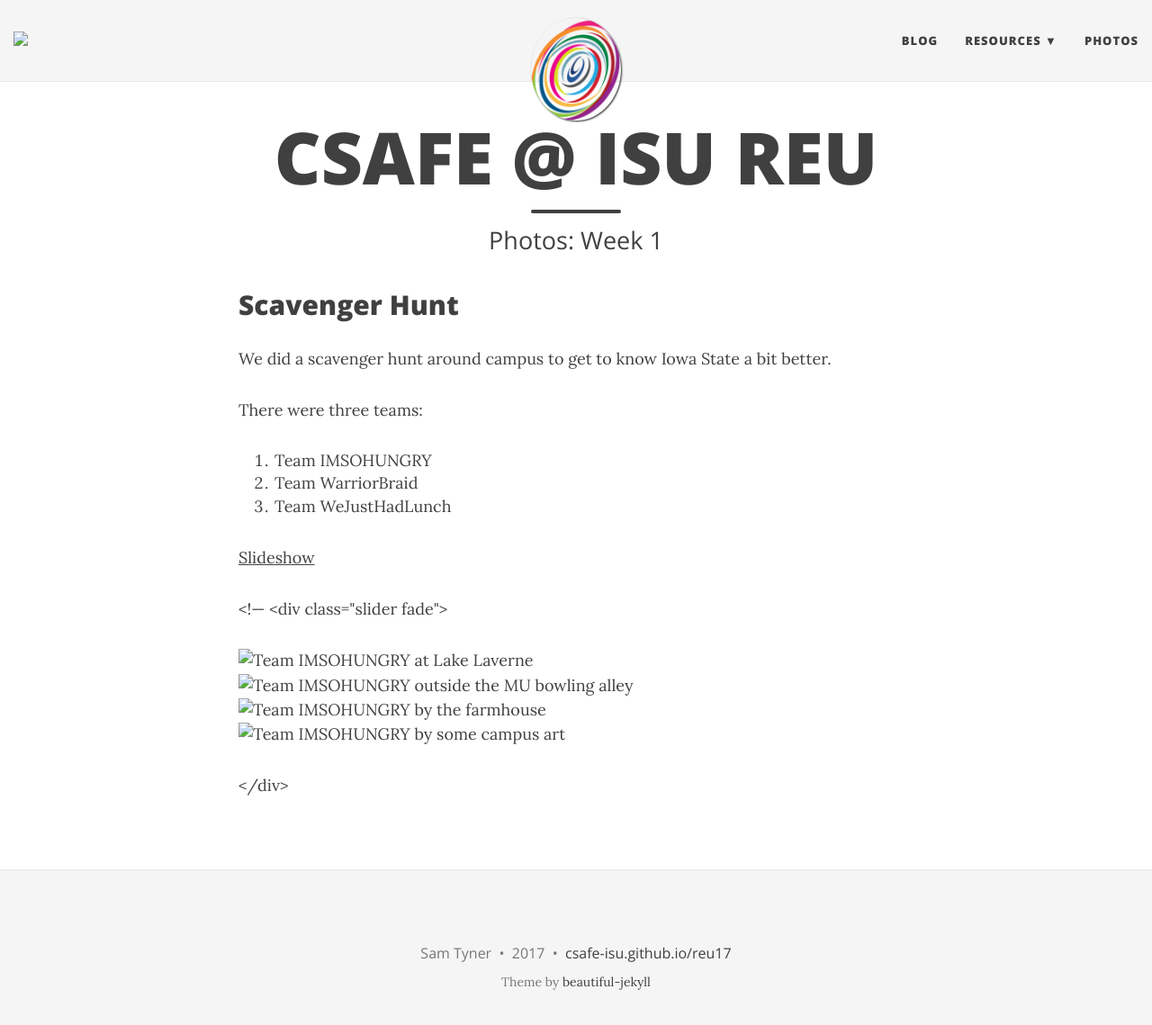
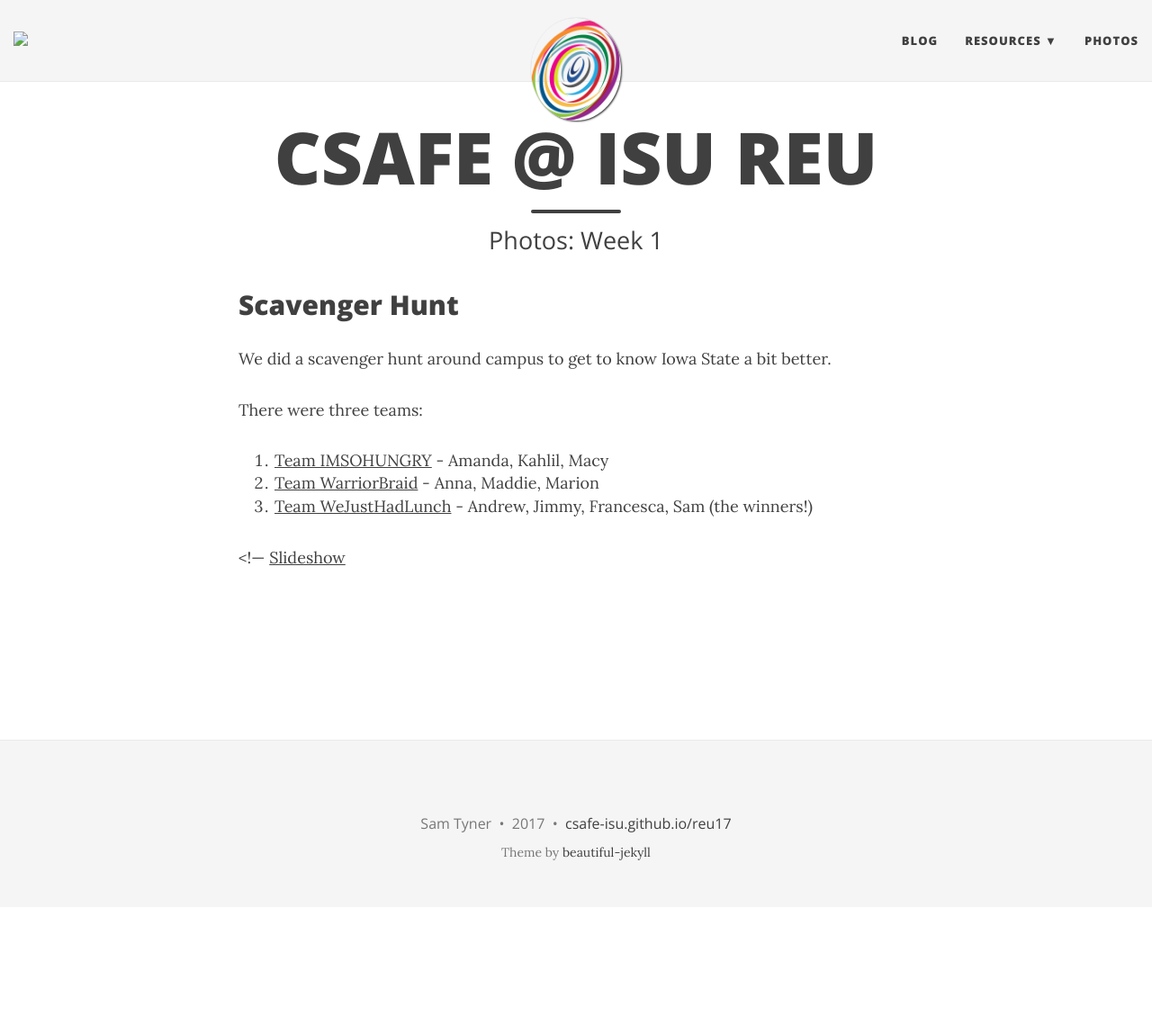
Before and after one commit to CSAFE-ISU/reu17, a Jekyll site: the page built from photos/week1.md, in a window 1280 px wide and 1152 px high. Shown: the top 1139 px of the window at 90% size. Built offline with Jekyll 4.4.1, drawn with Linux system fonts in a browser that asks for light colours; nearby versions of some CDN libraries.

Commit message:
add photos

```diff
--- a/photos/week1.md
+++ b/photos/week1.md
@@ -11,11 +11,12 @@
 
 There were three teams:
 
-1. Team IMSOHUNGRY
-2. Team WarriorBraid
-3. Team WeJustHadLunch
+1. [Team IMSOHUNGRY](sh/ish) - Amanda, Kahlil, Macy
+2. [Team WarriorBraid](sh/wb) - Anna, Maddie, Marion
+3. [Team WeJustHadLunch](sh/wjhl) - Andrew, Jimmy, Francesca, Sam (the winners!)
 
 
+<!---
 <script type="text/javascript"
 	src="http://slideshow.triptracker.net/slide.js"></script>
 <script type="text/javascript">
@@ -27,7 +28,7 @@
 </script>
 <a href="javascript:void(viewer.show(0))">Slideshow</a>
 
-<!--- <div class="slider fade">
+<div class="slider fade">
 
 <div><div class="image"><img src="sh/ish/Bird_is_the_word.jpeg" alt="Team IMSOHUNGRY at Lake Laverne"></div></div>
 <div><div class="image"><img src="sh/ish/Bowling_for_Clues.jpeg" alt="Team IMSOHUNGRY outside the MU bowling alley"></div></div>
```
